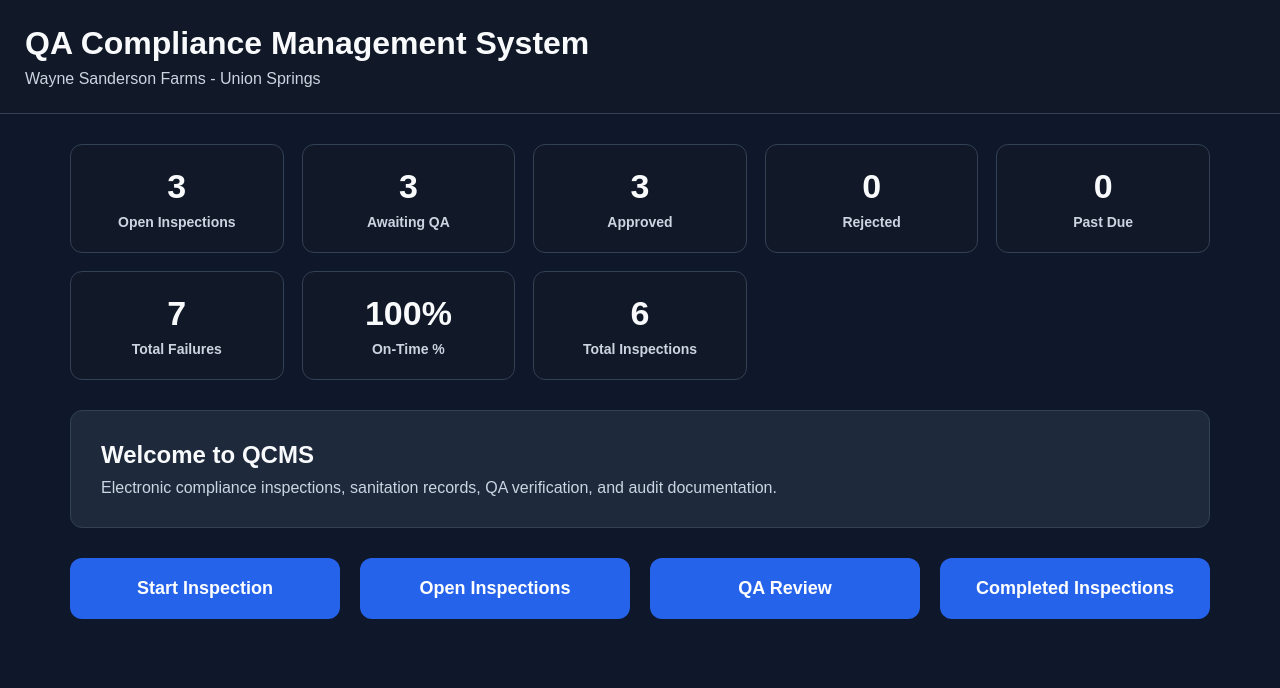
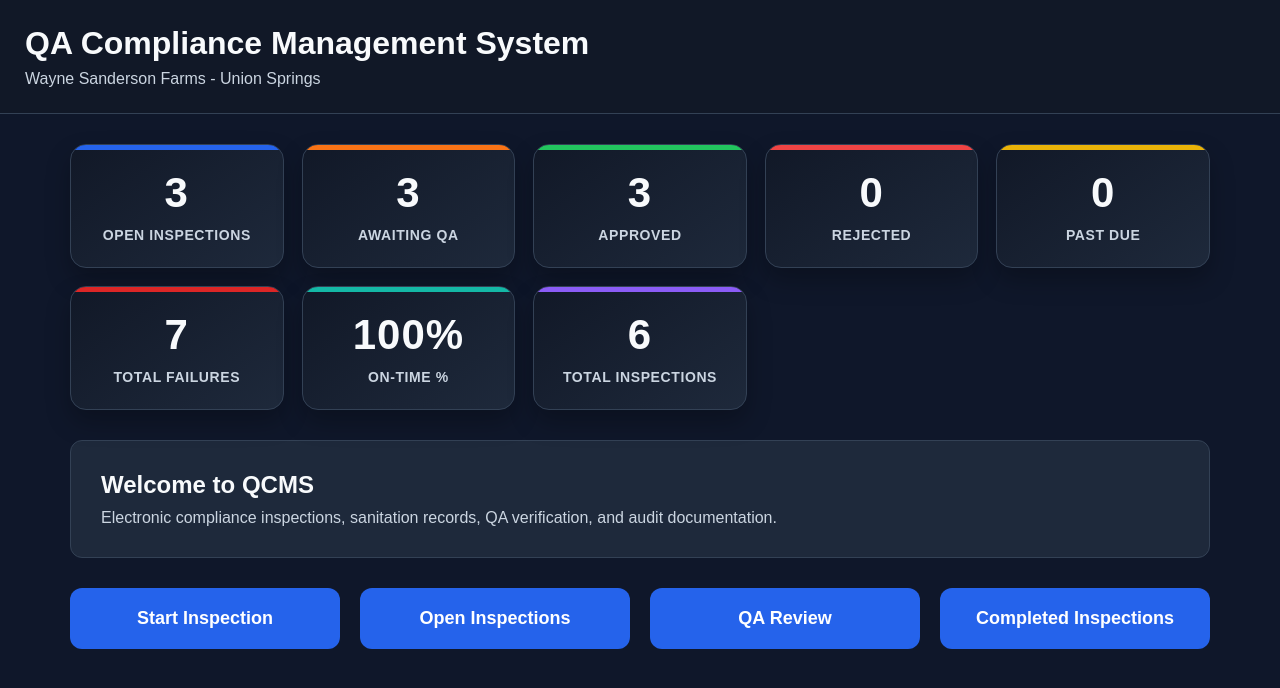
Before and after one commit to WSFUSPMaintenance/qcms-web, a plain HTML site: page index.html in a window 1280 px wide. Drawn offline with Linux system fonts and the light colour scheme.

Commit message:
Dashboard Visual Upgrade

```diff
--- a/styles.css
+++ b/styles.css
@@ -34,29 +34,73 @@
 
 .dashboard-grid {
     display: grid;
-    grid-template-columns: repeat(auto-fit, minmax(180px, 1fr));
+    grid-template-columns: repeat(auto-fit, minmax(190px, 1fr));
     gap: 18px;
     margin-bottom: 30px;
 }
 
 .dashboard-card {
-    background: #111827;
+    background: linear-gradient(145deg, #111827, #1e293b);
     border: 1px solid #334155;
-    border-radius: 12px;
-    padding: 22px;
+    border-radius: 16px;
+    padding: 24px 18px;
     text-align: center;
+    box-shadow: 0 12px 25px rgba(0, 0, 0, 0.25);
+    position: relative;
+    overflow: hidden;
+}
+
+.dashboard-card::before {
+    content: "";
+    position: absolute;
+    top: 0;
+    left: 0;
+    height: 5px;
+    width: 100%;
+    background: #2563eb;
+}
+
+.dashboard-card:nth-child(2)::before {
+    background: #f97316;
+}
+
+.dashboard-card:nth-child(3)::before {
+    background: #22c55e;
+}
+
+.dashboard-card:nth-child(4)::before {
+    background: #ef4444;
+}
+
+.dashboard-card:nth-child(5)::before {
+    background: #eab308;
+}
+
+.dashboard-card:nth-child(6)::before {
+    background: #dc2626;
+}
+
+.dashboard-card:nth-child(7)::before {
+    background: #14b8a6;
+}
+
+.dashboard-card:nth-child(8)::before {
+    background: #8b5cf6;
 }
 
 .dashboard-number {
-    font-size: 34px;
-    font-weight: bold;
-    margin-bottom: 8px;
+    font-size: 42px;
+    font-weight: 800;
+    margin-bottom: 10px;
+    letter-spacing: 1px;
 }
 
 .dashboard-label {
     color: #cbd5e1;
     font-size: 14px;
     font-weight: bold;
+    text-transform: uppercase;
+    letter-spacing: .6px;
 }
 
 .hero-card,
```
